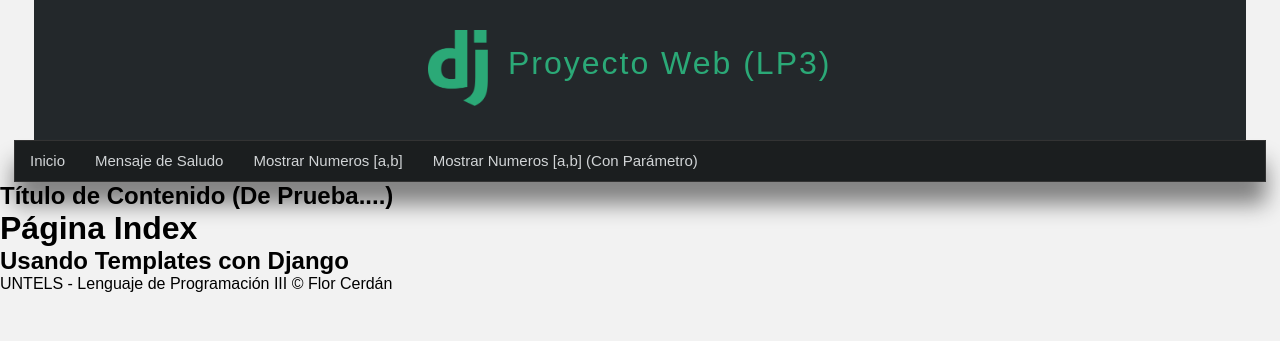
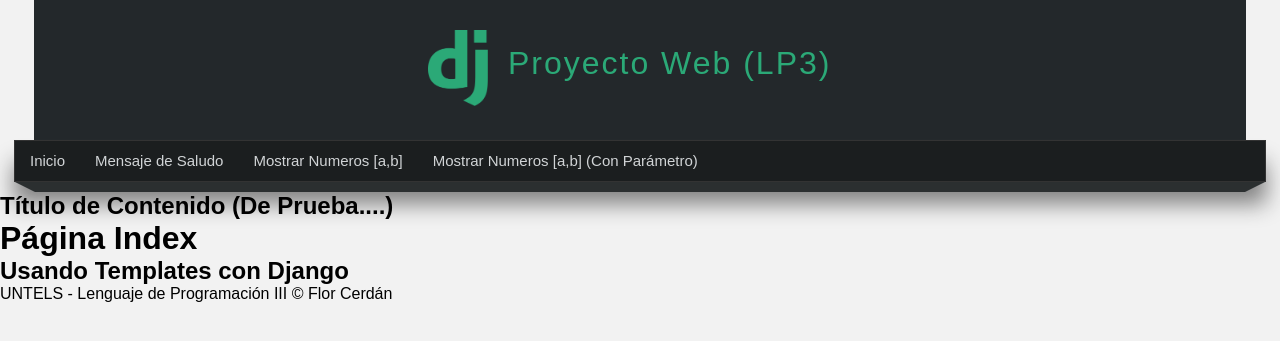
Before and after one commit to cerdanflor/2020-2-LP3S1, a Django app: template ProyectosDJango/s07proyecto002/miapp/templates/index.html in a window 1280 px wide. Shown: the top 341 px of the page. Run offline with Django 3.2, Linux system fonts and the light colour scheme; the template is opened without the code that fills it, so the values that code supplies are empty.

Commit message:
Semana 10 - Estilos CSS y Maquetación (Barra 3D)- Parte II

```diff
--- a/ProyectosDJango/s07proyecto002/miapp/static/css/style.css
+++ b/ProyectosDJango/s07proyecto002/miapp/static/css/style.css
@@ -80,3 +80,33 @@ nav ul li a:hover{
     color: white;
     transition: all 300ms;
 }
+
+/*Efecto 3D para la barra del menú*/
+.barra{
+    width: 1250px;
+    margin: 0 auto;
+}
+
+.esquina-izquierda{
+    display: block;
+    border-left: 20px solid transparent;
+    border-top: 10px solid #2B2F30;
+    float: left;
+}
+
+.esquina-derecha{
+    display: block;
+    border-right: 20px solid transparent;
+    border-top: 10px solid #2B2F30;
+    float: right;
+}
+
+/*Relleno del hueco*/
+.relleno-barra{
+    display: block;
+    width: 1210px;
+    height: 10px;
+    background: #2B2F30;
+    float: left;
+
+}
--- a/ProyectosDJango/s07proyecto002/miapp/templates/layout.html
+++ b/ProyectosDJango/s07proyecto002/miapp/templates/layout.html
@@ -38,6 +38,12 @@
                 </li>
             </ul>
         </nav>
+        <div class="barra">
+            <span class="esquina-izquierda"></span>
+            <span class="relleno-barra"></span>
+            <span class="esquina-derecha"></span>
+
+        </div>
 
         <div id="content">
             <h2 class="title">
```
